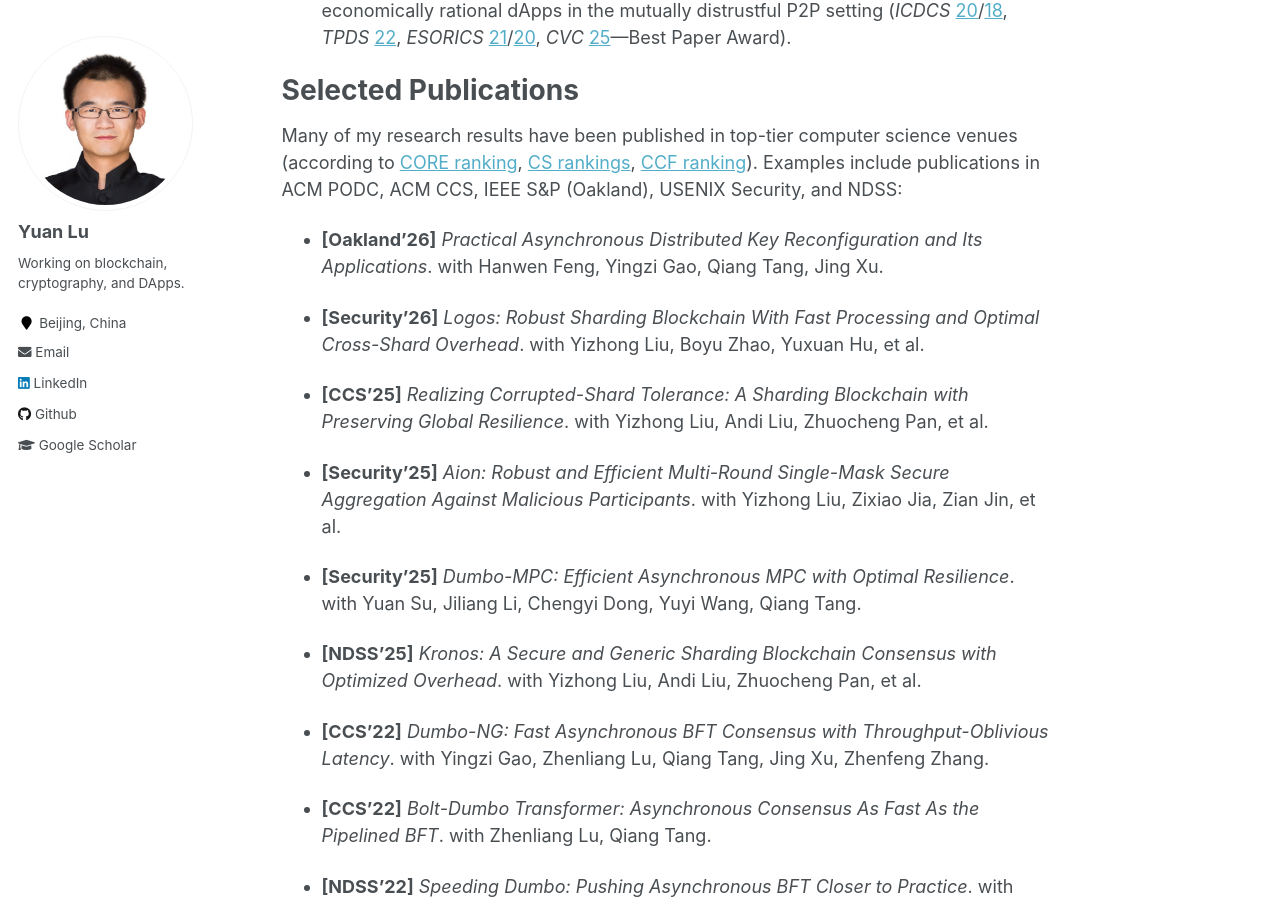
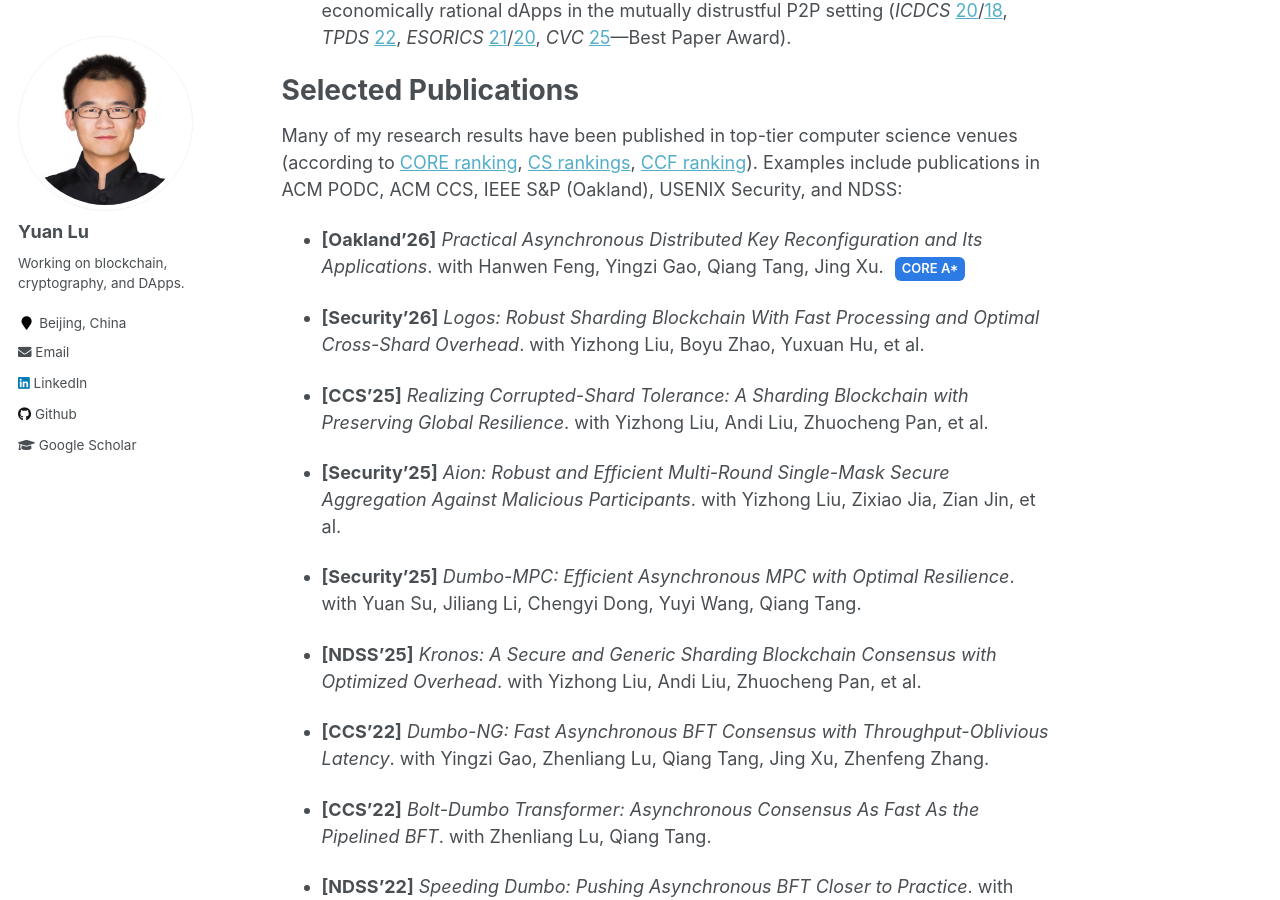
Before and after one commit to yylluu/yylluu.github.io, a Jekyll site: the page built from _pages/about.md, in a window 1280 px wide and 900 px high, scrolled down 799 px. Built offline with Jekyll 4.4.1, drawn with Linux system fonts in a browser that asks for light colours.

Commit message:
Update about.md

```diff
--- a/_pages/about.md
+++ b/_pages/about.md
@@ -30,6 +30,7 @@ Selected Publications
 Many of my research results have been published in top-tier computer science venues (according to [CORE ranking](https://portal.core.edu.au/conf-ranks/), [CS rankings](https://csrankings.org/), [CCF ranking](https://www.ccf.org.cn/en/Bulletin/2019-05-13/663884.shtml)). Examples include publications in ACM PODC, ACM CCS, IEEE S&P (Oakland), USENIX Security, and NDSS:
 
 - **[Oakland’26]** *Practical Asynchronous Distributed Key Reconfiguration and Its Applications*. with Hanwen Feng, Yingzi Gao, Qiang Tang, Jing Xu.
+<span class="pub-badge badge-core">CORE A*</span>
 
 - **[Security’26]** *Logos: Robust Sharding Blockchain With Fast Processing and Optimal Cross-Shard Overhead*. with Yizhong Liu, Boyu Zhao, Yuxuan Hu, et al.
 
```
